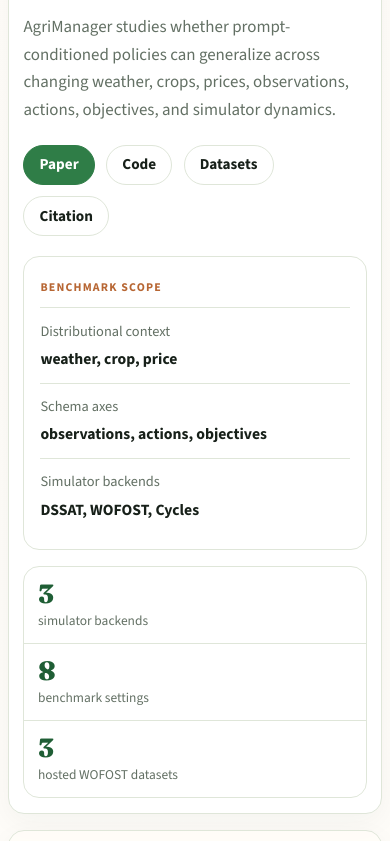
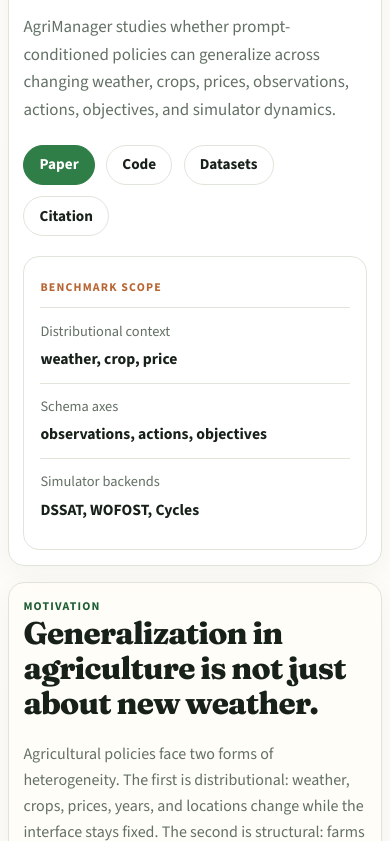
Before and after one commit to agrimanager875-ux/agrimanager875-ux.github.io, a plain HTML site: page index.html in a window 390 px wide. Shown: the part 259-1100 px from the top of the page. Drawn offline with nearby package versions, Linux system fonts and the light colour scheme.

Commit message:
Remove hero stats strip

```diff
--- a/index.html
+++ b/index.html
@@ -63,11 +63,6 @@
               <span>Simulator backends</span>
               <strong>DSSAT, WOFOST, Cycles</strong>
             </div>
-          </div>
-          <div class="hero-stats">
-            <div><strong>3</strong><span>simulator backends</span></div>
-            <div><strong>8</strong><span>benchmark settings</span></div>
-            <div><strong>3</strong><span>hosted WOFOST datasets</span></div>
           </div>
         </div>
       </section>
--- a/styles.css
+++ b/styles.css
@@ -241,7 +241,6 @@
 }
 
 .schema-card,
-.hero-stats,
 .info-card,
 .tier-card,
 .finding-card,
@@ -282,37 +281,6 @@
 
 .schema-row strong {
   font-size: 0.98rem;
-}
-
-.hero-stats {
-  display: grid;
-  grid-template-columns: repeat(3, 1fr);
-  overflow: hidden;
-}
-
-.hero-stats div {
-  padding: 0.85rem;
-  border-right: 1px solid var(--line);
-}
-
-.hero-stats div:last-child {
-  border-right: 0;
-}
-
-.hero-stats strong {
-  display: block;
-  color: var(--green-dark);
-  font-family: var(--display);
-  font-size: 1.65rem;
-  line-height: 1;
-}
-
-.hero-stats span {
-  display: block;
-  margin-top: 0.35rem;
-  color: var(--muted);
-  font-size: 0.84rem;
-  line-height: 1.25;
 }
 
 .intro-grid,
@@ -697,19 +665,6 @@
     font-size: clamp(1.65rem, 8vw, 2.35rem);
   }
 
-  .hero-stats {
-    grid-template-columns: 1fr;
-  }
-
-  .hero-stats div {
-    border-right: 0;
-    border-bottom: 1px solid var(--line);
-  }
-
-  .hero-stats div:last-child {
-    border-bottom: 0;
-  }
-
   .finding-grid {
     grid-template-columns: 1fr;
   }
```
